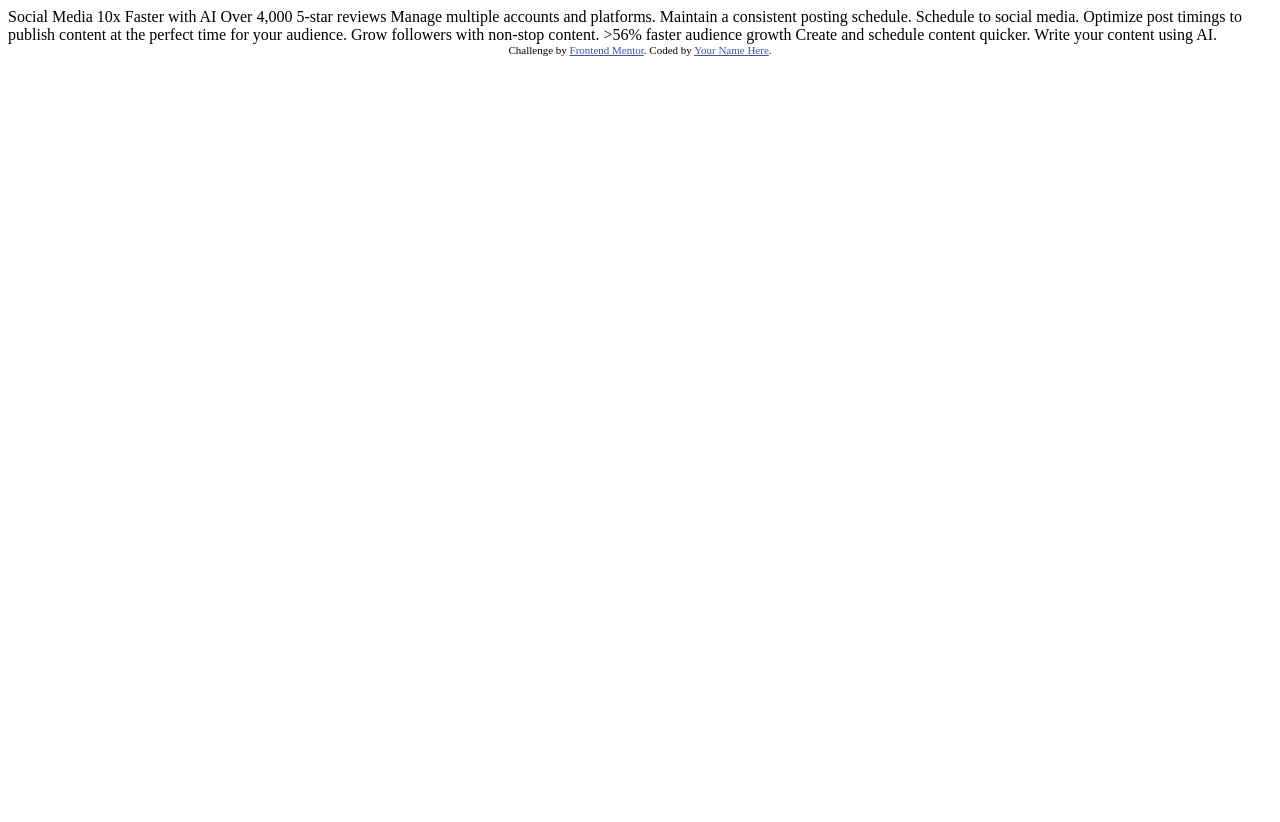
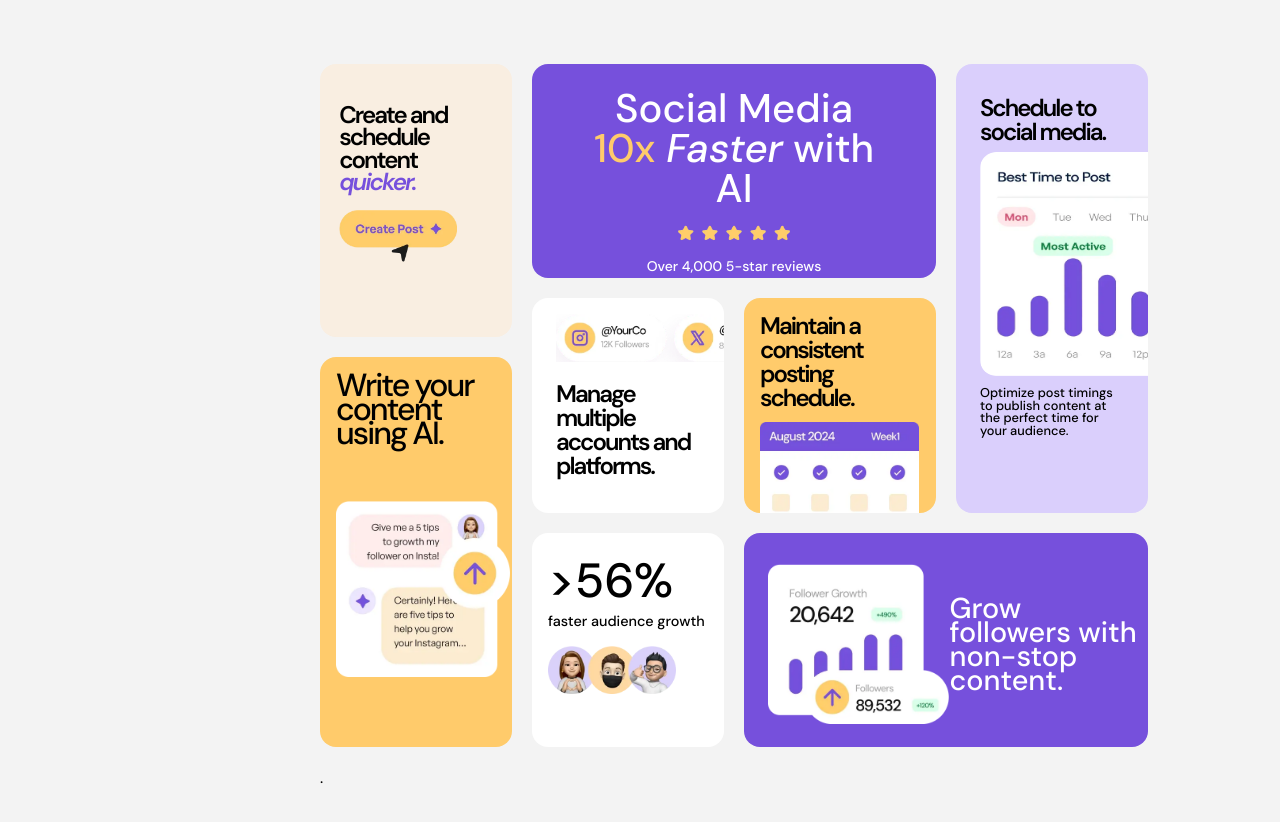
Before and after one commit to Neocaza/bento-grid-main, a plain HTML site: page bento-grid-main/index.html in a window 1280 px wide. Before the commit the page ends 800 px from the top, so only its background shows below. Drawn offline with Linux system fonts and the light colour scheme.

Commit message:
Add HTML and Styles

```diff
--- a/bento-grid-main/index.html
+++ b/bento-grid-main/index.html
@@ -1,42 +1,82 @@
 <!DOCTYPE html>
 <html lang="en">
+
 <head>
   <meta charset="UTF-8">
-  <meta name="viewport" content="width=device-width, initial-scale=1.0"> <!-- displays site properly based on user's device -->
+  <meta name="viewport" content="width=device-width, initial-scale=1.0">
+  <!-- displays site properly based on user's device -->
 
   <link rel="icon" type="image/png" sizes="32x32" href="./assets/images/favicon-32x32.png">
+  <link rel="stylesheet" href="styles.css">
+
+  <link rel="preconnect" href="https://fonts.googleapis.com">
+  <link rel="preconnect" href="https://fonts.gstatic.com" crossorigin>
+  <link
+    href="https://fonts.googleapis.com/css2?family=DM+Sans:ital,opsz,wght@0,9..40,100..1000;1,9..40,100..1000&display=swap"
+    rel="stylesheet">
 
   <title>Frontend Mentor | Bento grid</title>
 
   <!-- Feel free to remove these styles or customise in your own stylesheet 👍 -->
   <style>
-    .attribution { font-size: 11px; text-align: center; }
-    .attribution a { color: hsl(228, 45%, 44%); }
+    .attribution {
+      font-size: 11px;
+      text-align: center;
+    }
+
+    .attribution a {
+      color: hsl(228, 45%, 44%);
+    }
   </style>
 </head>
+
 <body>
+  <main class="grid">
 
-  Social Media 10x Faster with AI
-  Over 4,000 5-star reviews
+    <article class="top-center">
+      <span class="top-center-text">Social Media <span class="tenx">10x</span><span class="top-center-faster"> Faster</span> with AI
+      </span>
+      <img src="assets/images/illustration-five-stars.webp" class="five-stars">
+      <div class="top-center-reviews"> Over 4,000 5-star reviews</div>
+    </article>
 
-  Manage multiple accounts and platforms.
+    <article class="middle-left">
+      <img class="middle-left-image" src="assets/images/illustration-multiple-platforms.webp">
+      Manage multiple accounts and platforms.
+    </article>
 
-  Maintain a consistent posting schedule.
+      <article class="middle-right">
+        Maintain a consistent posting schedule.<img class="middle-right-calendar" src="assets/images/illustration-consistent-schedule.webp">
+      </article>
 
-  Schedule to social media.
-  Optimize post timings to publish content at the perfect time for your audience.
+    <article class="top-right-corner">
+      <span class="top-right-corner-text">Schedule to social media.</span>
+      <img class="top-right-corner-post" src="assets/images/illustration-schedule-posts.webp">
+      Optimize post timings to publish content at the perfect time for your audience.
+    </article>
 
-  Grow followers with non-stop content.
+    <article class="bottom-right-corner">
+      <img class="bottom-right-image" src="assets/images/illustration-grow-followers.webp">
+      Grow followers with non-stop content.
+    </article>
 
-  >56% faster audience growth
+    <article class="bottom-center">
+      <div class="bottom-center-56"> >56%
 
-  Create and schedule content quicker.
+      </div> faster audience growth
+      <img class="bottom-center-image" src="assets/images/illustration-audience-growth.webp">
+    </article>
 
-  Write your content using AI.
+    <article class="top-left-corner">
+      <span>Create and schedule content <span class="top-left-quicker">quicker.</span> <img
+        class="top-left-create-post" src="assets/images/illustration-create-post.webp"></span>
+      </article>
 
-  <div class="attribution">
-    Challenge by <a href="https://www.frontendmentor.io?ref=challenge">Frontend Mentor</a>.
-    Coded by <a href="#">Your Name Here</a>.
-  </div>
+    <article class="bottom-left-corner">
+      Write your content using AI.
+      <img class="bottom-left-corner-image" src="assets/images/illustration-ai-content.webp">
+    </article>.
+  </main>
 </body>
+
 </html>
--- /dev/null
+++ b/bento-grid-main/styles.css
@@ -0,0 +1,284 @@
+*{
+    box-sizing: border-box;
+    margin: 0;
+    font-family: DM Sans;
+}
+body{
+    display:flex;
+    justify-content: center;
+    align-items:center;
+    background-color: rgba(211, 211, 211, 0.267);
+}
+.grid{
+    width: 50%;
+    height: 50%;
+    display: grid;
+    grid-template-rows: repeat(12, 5%);
+    grid-template-columns: 30% 30% 30% 30%;
+    gap: 20px;
+    padding-top: 5%;
+}
+article{
+
+    border-radius: 1rem;
+}
+.top-center{
+    grid-area: 1/2/5/4;
+    background-color: hsl(256, 67%, 59%);
+    color: white;
+    font-size: 2.5rem;
+    font-weight: 500;
+    line-height: 2.5rem;
+    padding: 1.5rem 3rem;
+    display: flex;
+    flex-direction: column;
+    align-items: center;
+    text-align: center;
+    .five-stars{
+        height: 1.2rem;
+        margin: 1rem 1rem 0.2rem 1rem;
+    }
+    .tenx{
+        color:hsl(39, 100%, 71%);
+    }
+    .top-center-faster{
+        font-style: oblique;
+    }
+    .top-center-reviews{
+        font-size: 14px;
+    }
+}
+.top-left-corner{
+    grid-area: 1/1/6/2;
+    background-color: hsl(31, 66%, 93%);
+    font-size: 1.5rem;
+    font-weight: 550;
+    letter-spacing: -2px;
+    padding: 2.5rem 2rem 1.2rem 1.2rem;
+    line-height: 1.4rem;
+    .top-left-create-post{
+        height: 3.5rem;
+        margin: 1rem 0rem 0rem 0rem;
+    }
+    .top-left-quicker{
+        color: hsl(256, 67%, 59%);
+        font-style: oblique;
+    }
+
+}
+.middle-right{
+    grid-area: 5/3/9/4;
+    background-color: hsl(39, 100%, 71%);
+    overflow: hidden;
+    padding: 1rem 0 0 0;
+    font-weight: 600;
+    font-size: 1.5rem;
+    letter-spacing: -2px;
+    padding: 1rem;
+    line-height: 1.5rem;
+
+    .middle-right-calendar{
+        height: 7.5rem;
+        margin-top: .7rem;
+
+    }
+
+}
+.middle-left{
+    grid-area: 5/2/9/3;
+    font-weight: 600;
+    font-size: 1.5rem;
+    padding: 1rem 1.5rem;
+    letter-spacing: -2px;
+    line-height: 1.5rem;
+    overflow: hidden;
+    background-color: white;
+
+
+
+    .middle-left-image{
+        height: 3rem;
+        margin-bottom: 1rem;
+    }
+}
+.bottom-left-corner{
+    grid-area: 6/1/13/2;
+    font-size: 2rem;
+    font-weight: 500;
+    letter-spacing: -2px;
+    line-height: 1.5rem;
+    padding: 1rem;
+    background-color: hsl(39, 100%, 71%);
+    overflow: hidden;
+
+    .bottom-left-corner-image{
+        height: 11rem;
+        margin-top: 3.5rem;
+    }
+}
+.bottom-center{
+    grid-area: 9/2/13/3;
+    font-size: 0.9rem;
+    padding: 1rem;
+    font-weight: 500;
+    background-color: white;
+
+
+    .bottom-center-image{
+        height: 3rem;
+        margin-top: 1rem;
+    }
+
+    .bottom-center-56{
+        font-size: 3rem;
+        font-weight: 500;
+    }
+}
+.bottom-right-corner{
+    grid-area: 9/3/13/5;
+    background-color: hsl(256, 67%, 59%);
+    padding: 0.5rem 0rem 0rem 1.5rem;
+    font-size: 1.8rem;
+    line-height: 1.5rem;
+    font-weight: 500;
+    color: white;
+    display: flex;
+    align-items: center;
+
+    .bottom-right-image{
+        height: 10rem;
+    }
+}
+.top-right-corner{
+    grid-area: 1/4/9/5;
+    font-size: 0.8rem;
+    background-color: hsl(254, 88%, 90%);
+    overflow: hidden;
+    font-weight: 500;
+    padding: 2rem 2rem 1rem 1.5rem;
+    line-height: 0.8rem;
+
+    .top-right-corner-post{
+        width: 18rem;
+        height: 14rem;
+        border-radius: 1rem;
+        margin: 0.5rem 0rem 0.5rem 0rem;
+    }
+    .top-right-corner-text{
+        font-size: 1.5rem;
+        font-weight: 600;
+        letter-spacing: -2px;
+        line-height: 1.5rem;
+    }
+}
+
+
+@media (max-width: 768px){
+    body{
+        width: 100vw;
+    }
+    .grid{
+        grid-template-columns: 768px;
+        grid-template-rows: repeat(8,250px);
+        gap: 25px;
+        grid-area: auto;
+ }
+    .top-center,
+    .middle-left,
+    .middle-right,
+    .top-right-corner,
+    .bottom-right-corner,
+    .bottom-center,
+    .top-left-corner,
+    .bottom-left-corner{
+        grid-area: auto;
+        width: 325px;
+        display: flex;
+        flex-direction: column;
+    }
+
+    .top-center{
+        height: 250px;
+        .five-stars{
+            height: 1.5rem;
+        }
+
+
+    }
+    .middle-left{
+        height: 150px;
+        .middle-left-image{
+            height: 4rem;
+        }
+    }
+    .middle-right{
+        height: 185px;
+        margin-top: -100px;
+        padding: 1rem 2rem 1rem 1rem;
+        .middle-right-calendar{
+            width: 11.5rem;
+            margin-top: 15px;
+        }
+    }
+    .top-right-corner{
+        height: 415px;
+        margin-top: -160px;
+        display: flex;
+        flex-direction: column;
+        align-items: center;
+        text-align: center;
+        padding: 2rem;
+        font-size: 1rem;
+        line-height: 1.1rem;
+        .top-right-corner-post{
+            margin: 1.2rem;
+            height: 15rem;
+        }
+    }
+    .bottom-right-corner{
+        height: 325px;
+        margin-top: 10px;
+        display: flex;
+        flex-direction: column;
+        align-items: center;
+        text-align: center;
+        padding: 0rem 3rem;
+        .bottom-right-image{
+            margin: 1.5rem 0 2rem 0;
+            height: 11rem;
+        }
+    }
+    .bottom-center{
+        height: 200px;
+        margin-top: 95px;
+        font-size: 1rem;
+        .bottom-center-image{
+            width: 10rem;
+        }
+
+    }
+    .top-left-corner{
+        height: 200px;
+        margin-top: 50px;
+        font-size: 1.5rem;
+        .top-left-create-post{
+            width: 8rem;
+        }
+        .top-left-quicker{
+            width: 6rem;
+        }
+
+    }
+    .bottom-left-corner{
+        margin-top: 10px;
+        height: 325px;
+        padding: 1.5rem;
+        line-height: 1.7rem;
+        .bottom-left-corner-image{
+            height: 13rem;
+            width: 13rem;
+            margin: 1.5rem 0rem;
+        }
+
+    }
+}
```
